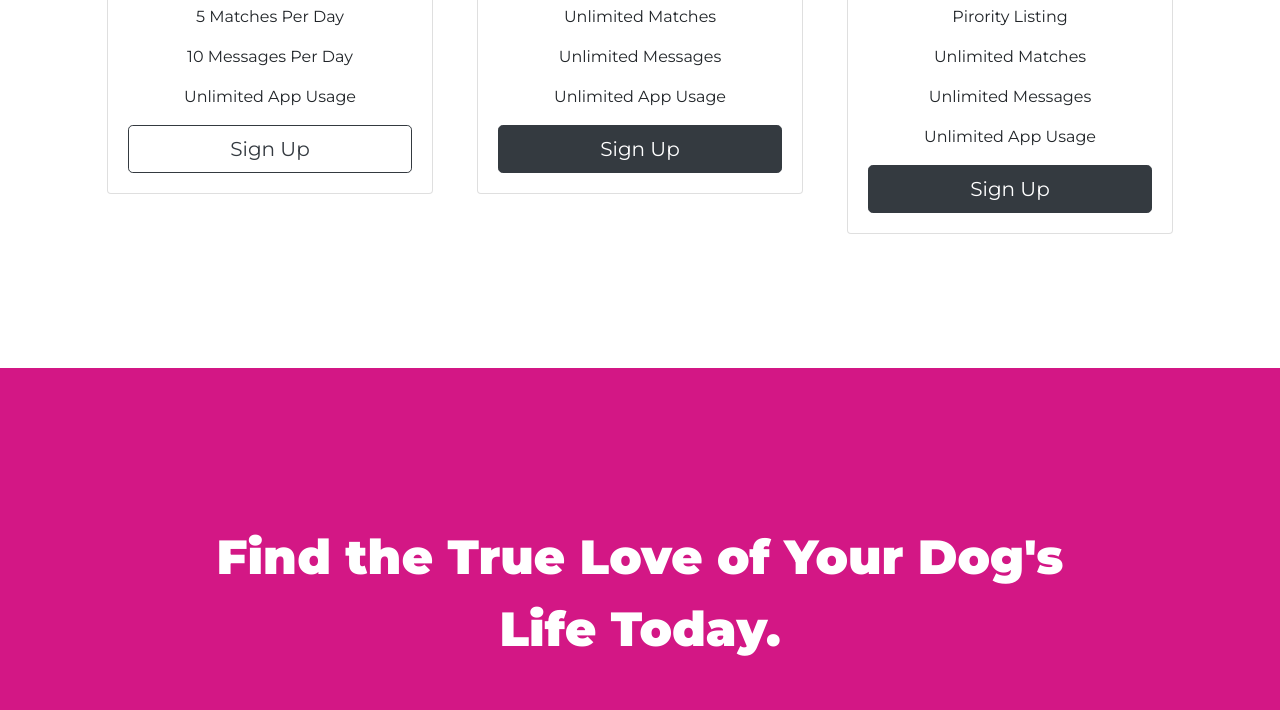
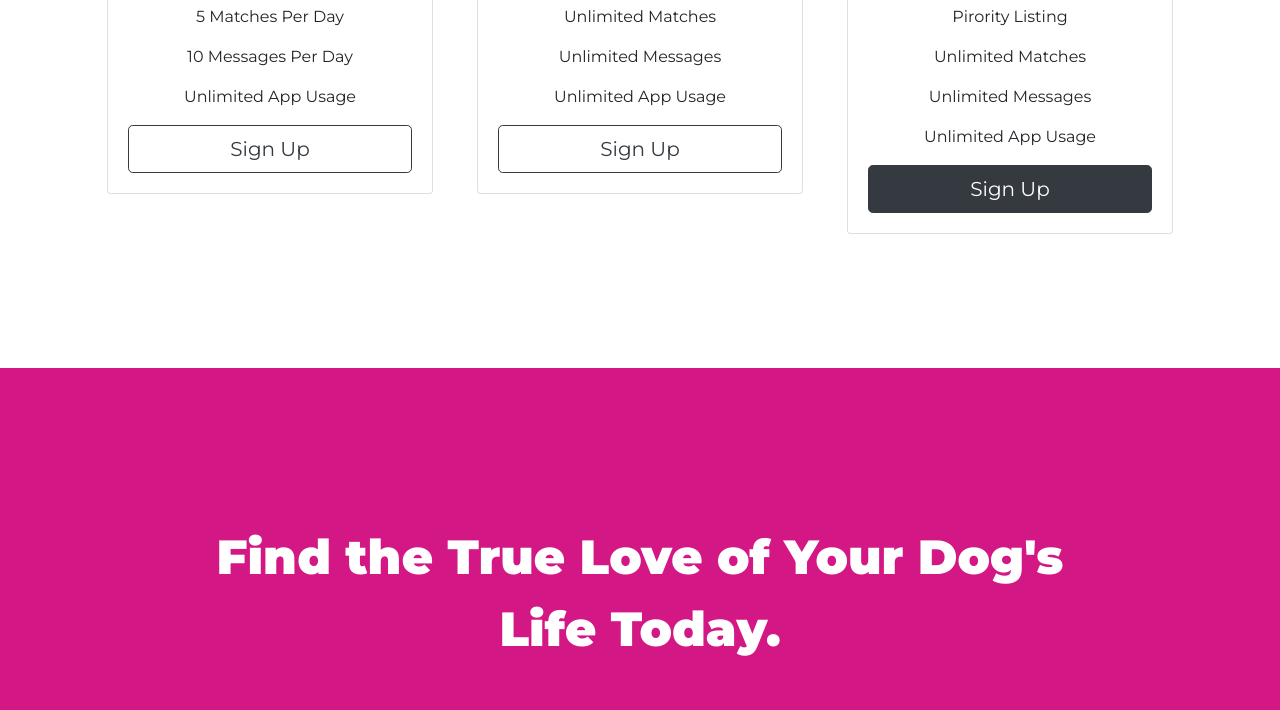
Before and after one commit to MamPat/tinder-for-dogs, a plain HTML site: page Tinder-for-Dogs/index.html in a window 1280 px wide. Shown: the part 2092-2802 px from the top of the page. Drawn offline with nearby package versions, Linux system fonts and the light colour scheme.

Commit message:
effect added on laborador card

```diff
--- a/Tinder-for-Dogs/index.html
+++ b/Tinder-for-Dogs/index.html
@@ -197,7 +197,7 @@
         <p>Unlimited Matches</p>
         <p>Unlimited Messages</p>
         <p>Unlimited App Usage</p>
-        <button class="btn btn-lg btn-block btn-dark"  type="button">Sign Up</button>
+        <button class="btn btn-lg btn-block btn-outline-dark"  type="button">Sign Up</button>
           </div>
         </div>
       </div>
```
